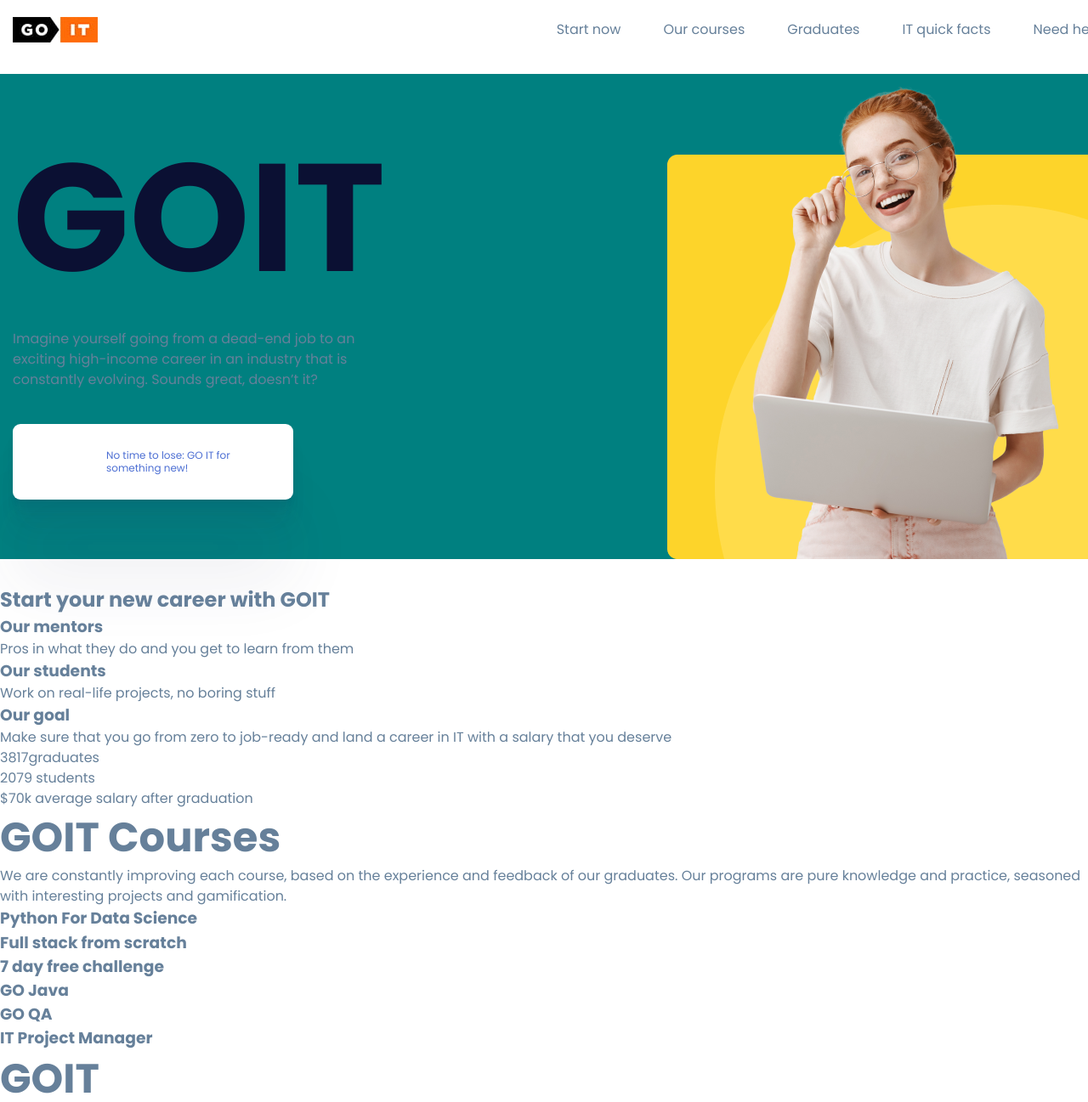
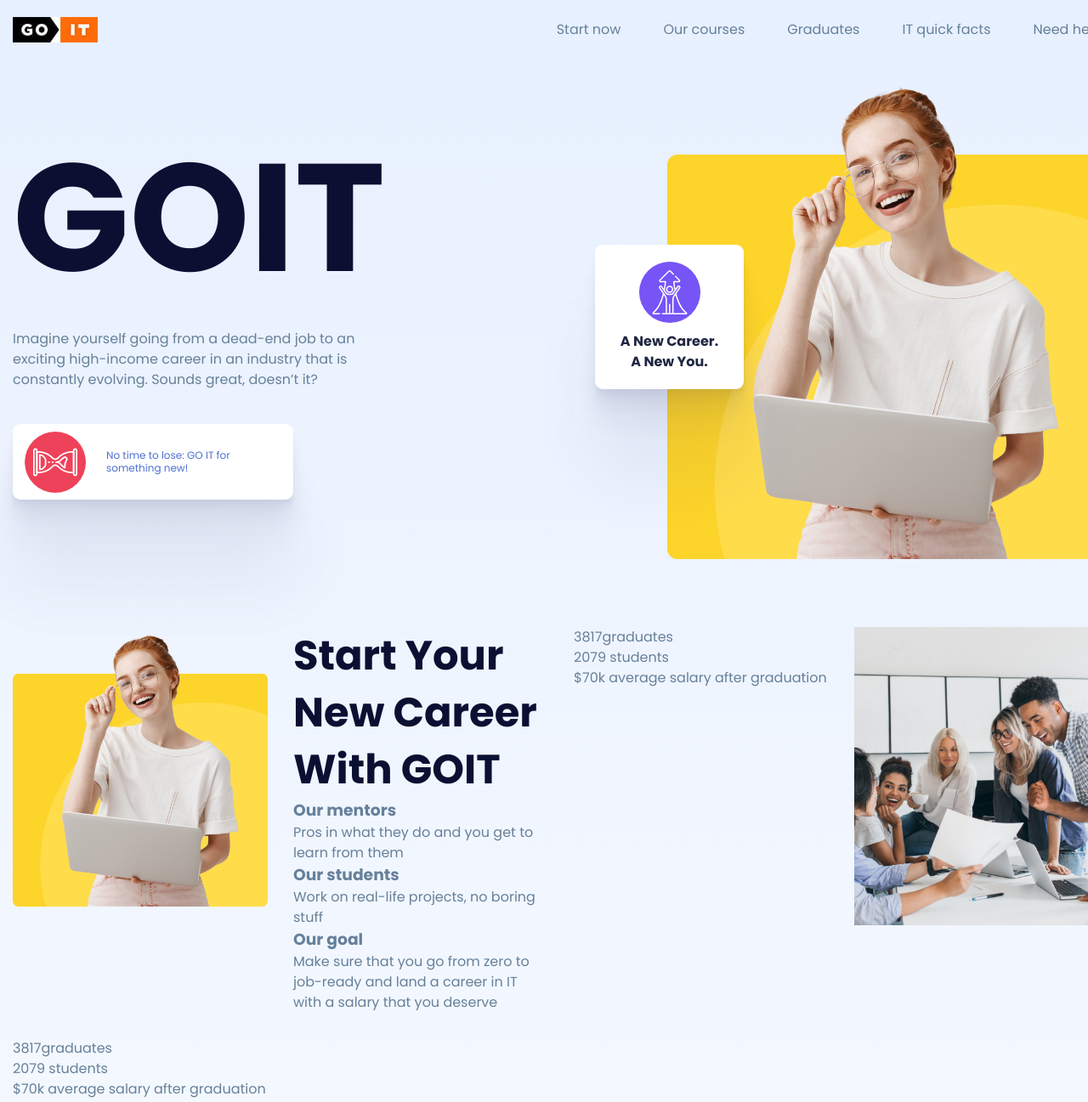
Before and after one commit to kharchenkok/49-lesson-1, a plain HTML site: page index.html in a window 1280 px wide. Shown: the part 17-1314 px from the top of the page at 85% size. Drawn offline with nearby package versions, Linux system fonts and the light colour scheme.

Commit message:
animation and grid edit

```diff
--- a/index.html
+++ b/index.html
@@ -1,33 +1,54 @@
 <!DOCTYPE html>
 <html lang="en">
-
   <head>
     <meta charset="UTF-8" />
     <meta http-equiv="X-UA-Compatible" content="IE=edge" />
     <meta name="viewport" content="width=device-width, initial-scale=1.0" />
     <title>Document</title>
-    <link rel="preconnect" href="https://fonts.googleapis.com">
-    <link rel="preconnect" href="https://fonts.gstatic.com" crossorigin>
-    <link href="https://fonts.googleapis.com/css2?family=Poppins:wght@400;700&display=swap" rel="stylesheet">
-    <link rel="stylesheet" href="https://cdnjs.cloudflare.com/ajax/libs/modern-normalize/1.1.0/modern-normalize.min.css"
+    <link rel="preconnect" href="https://fonts.googleapis.com" />
+    <link rel="preconnect" href="https://fonts.gstatic.com" crossorigin />
+    <link
+      href="https://fonts.googleapis.com/css2?family=Poppins:wght@400;700&display=swap"
+      rel="stylesheet"
+    />
+    <link
+      rel="stylesheet"
+      href="https://cdnjs.cloudflare.com/ajax/libs/modern-normalize/1.1.0/modern-normalize.min.css"
       integrity="sha512-wpPYUAdjBVSE4KJnH1VR1HeZfpl1ub8YT/NKx4PuQ5NmX2tKuGu6U/JRp5y+Y8XG2tV+wKQpNHVUX03MfMFn9Q=="
-        crossorigin="anonymous" referrerpolicy="no-referrer" />
-    <link rel="stylesheet" href="./style.css">
+      crossorigin="anonymous"
+      referrerpolicy="no-referrer"
+    />
+    <link rel="stylesheet" href="./style.css" />
   </head>
 
   <body>
     <header class="header">
       <div class="container header-container">
         <a href="#">
-                <img src="./images/logo.jpg" alt="logo GOIT" width="100" height="30" />
+          <img
+            src="./images/logo.jpg"
+            alt="logo GOIT"
+            width="100"
+            height="30"
+          />
         </a>
         <nav class="header-nav">
           <ul class="list header-nav-list">
-                    <li class="header-nav-item"><a class="link header-nav-link" href="#start">Start now</a></li>
-                    <li class="header-nav-item"><a class="link header-nav-link" href="#courses">Our courses</a></li>
-                    <li class="header-nav-item"><a class="link header-nav-link" href="#graduates">Graduates</a></li>
-                    <li class="header-nav-item"><a class="link header-nav-link" href="#facts">IT quick facts</a></li>
-                    <li class="header-nav-item"><a class="link header-nav-link" href="#help">Need help?</a></li>
+            <li class="header-nav-item">
+              <a class="link header-nav-link" href="#start">Start now</a>
+            </li>
+            <li class="header-nav-item">
+              <a class="link header-nav-link" href="#courses">Our courses</a>
+            </li>
+            <li class="header-nav-item">
+              <a class="link header-nav-link" href="#graduates">Graduates</a>
+            </li>
+            <li class="header-nav-item">
+              <a class="link header-nav-link" href="#facts">IT quick facts</a>
+            </li>
+            <li class="header-nav-item">
+              <a class="link header-nav-link" href="#help">Need help?</a>
+            </li>
           </ul>
         </nav>
       </div>
@@ -38,22 +59,38 @@
           <div class="hero-content">
             <h1 class="hero-title">GOIT</h1>
             <p class="hero-descript">
-                        Imagine yourself going from a dead-end job to an exciting high-income
-                        career in an industry that is constantly evolving. Sounds great,
-                        doesn’t it?
+              Imagine yourself going from a dead-end job to an exciting
+              high-income career in an industry that is constantly evolving.
+              Sounds great, doesn’t it?
             </p>
-                    <p class="hero-label">No time to lose: GO IT for something new!</p>
-
+            <p class="hero-label hero-content-label">
+              No time to lose: GO IT for something new!
+            </p>
           </div>
           <div class="hero-image">
-                    <!-- <p>A New Career. A New You.</p> -->
-                    <img src="./images/hero-img.png" alt="happy girl" width="520" height="571">
+            <p class="hero-label hero-image-label">A New Career. A New You.</p>
+            <img
+              src="./images/hero-img.png"
+              alt="happy girl"
+              width="520"
+              height="571"
+            />
           </div>
         </div>
       </section>
-        <section>
-            <h2 class="setion-title">Start your new career with GOIT</h2>
-            <ul class="list">
+      <section id="start" class="section start">
+        <div class="container">
+          <div class="start-container">
+            <img
+              class="start-image-1"
+              src="./images/hero-img.png"
+              alt="happy girl"
+              width="520"
+              height="571"
+            />
+            <div class="start-content">
+              <h2 class="section-title">Start your new career with GOIT</h2>
+              <ul class="list start-text-list">
                 <li>
                   <h3>Our mentors</h3>
                   <p>Pros in what they do and you get to learn from them</p>
@@ -65,29 +102,51 @@
                 <li>
                   <h3>Our goal</h3>
                   <p>
-                        Make sure that you go from zero to job-ready and land a career in
-                        IT with a salary that you deserve
+                    Make sure that you go from zero to job-ready and land a
+                    career in IT with a salary that you deserve
                   </p>
                 </li>
               </ul>
-            <ul class="list">
+            </div>
+            <ul class="list start-about-list">
               <li>
                 <p><span>3817</span>graduates</p>
               </li>
               <li>
-                    <p><span>2079</span>
-                        students</p>
+                <p><span>2079</span> students</p>
               </li>
               <li>
                 <p><span>$70k </span>average salary after graduation</p>
               </li>
             </ul>
+            <img
+              class="start-image"
+              src="./images/start-image.jpg"
+              width="470"
+              height="550"
+              alt="friendly team in ofice"
+            />
+            <ul class="list start-number-list">
+              <li>
+                <p><span>3817</span>graduates</p>
+              </li>
+              <li>
+                <p><span>2079</span> students</p>
+              </li>
+              <li>
+                <p><span>$70k </span>average salary after graduation</p>
+              </li>
+            </ul>
+          </div>
+        </div>
       </section>
       <section>
         <h2 class="section-title">GOIT Courses</h2>
-            <p>We are constantly improving each course, based on the experience and feedback of our graduates. Our
-                programs are pure
-                knowledge and practice, seasoned with interesting projects and gamification.</p>
+        <p>
+          We are constantly improving each course, based on the experience and
+          feedback of our graduates. Our programs are pure knowledge and
+          practice, seasoned with interesting projects and gamification.
+        </p>
         <ul class="list">
           <li>
             <h3>Python For Data Science</h3>
@@ -113,27 +172,13 @@
         <h2 class="section-title">GOIT</h2>
         <p>IT companies that hire our graduates</p>
         <ul class="list">
-                <li>
-                    logo
-                </li>
-                <li>
-                    logo
-                </li>
-                <li>
-                    logo
-                </li>
-                <li>
-                    logo
-                </li>
-                <li>
-                    logo
-                </li>
-                <li>
-                    logo
-                </li>
-                <li>
-                    logo
-                </li>
+          <li>logo</li>
+          <li>logo</li>
+          <li>logo</li>
+          <li>logo</li>
+          <li>logo</li>
+          <li>logo</li>
+          <li>logo</li>
         </ul>
       </section>
       <section>
@@ -163,23 +208,45 @@
       </a>
       <ul class="list">
         <li>
-                <a href="#" target="_blank" rel="noopener noreferrer nofollow">Terms and conditions,</a>
+          <a href="#" target="_blank" rel="noopener noreferrer nofollow"
+            >Terms and conditions,</a
+          >
         </li>
         <li>
-                <a href="#" target="_blank" rel="noopener noreferrer nofollow"> Privacy Policy</a>
+          <a href="#" target="_blank" rel="noopener noreferrer nofollow">
+            Privacy Policy</a
+          >
         </li>
       </ul>
       <h3>Contact GoIT:</h3>
       <ul class="list">
         <li><a href="tel:+54065550120">(406) 555-0120</a></li>
-            <li><a href="mailto:alma.lawson@example.com">alma.lawson@example.com</a></li>
+        <li>
+          <a href="mailto:alma.lawson@example.com">alma.lawson@example.com</a>
+        </li>
       </ul>
       <button type="button">Connect with Us</button>
       <ul class="list">
-            <li><a href="" target="_blank" rel="noopener noreferrer nofollow">social-icon</a></li>
-            <li><a href="" target="_blank" rel="noopener noreferrer nofollow">social-icon</a></li>
-            <li><a href="" target="_blank" rel="noopener noreferrer nofollow">social-icon</a></li>
-            <li><a href="" target="_blank" rel="noopener noreferrer nofollow">social-icon</a></li>
+        <li>
+          <a href="" target="_blank" rel="noopener noreferrer nofollow"
+            >social-icon</a
+          >
+        </li>
+        <li>
+          <a href="" target="_blank" rel="noopener noreferrer nofollow"
+            >social-icon</a
+          >
+        </li>
+        <li>
+          <a href="" target="_blank" rel="noopener noreferrer nofollow"
+            >social-icon</a
+          >
+        </li>
+        <li>
+          <a href="" target="_blank" rel="noopener noreferrer nofollow"
+            >social-icon</a
+          >
+        </li>
       </ul>
       <ul class="list">
         <li>pay-icon</li>
@@ -190,5 +257,4 @@
       </ul>
     </footer>
   </body>
-
 </html>
--- a/style.css
+++ b/style.css
@@ -1,18 +1,20 @@
 :root {
-
   /* ===text==== */
   --text-color: #66809a;
   --black-text-color: #0b1033;
   --white-text-color: #ffffff;
-  --dark-blue-text-color: #4D6FD3;
+  --dark-blue-text-color: #4d6fd3;
   /* ====bg==== */
   --white-bg-color: #ffffff;
-
-
-  --main-font:'Poppins', sans-serif;
-
-
-  --label-shadow:0px 100px 80px rgba(63, 58, 101, 0.07), 0px 41.7776px 33.4221px rgba(63, 58, 101, 0.0503198), 0px 22.3363px 17.869px rgba(63, 58, 101, 0.0417275), 0px 12.5216px 10.0172px rgba(63, 58, 101, 0.035), 0px 6.6501px 5.32008px rgba(63, 58, 101, 0.0282725), 0px 2.76726px 2.21381px rgba(63, 58, 101, 0.0196802);
+  --pink-dekore: #ee425a;
+  --main-font: "Poppins", sans-serif;
+  --dark-text-label: #202742;
+  --label-shadow: 0px 100px 80px rgba(63, 58, 101, 0.07),
+    0px 41.7776px 33.4221px rgba(63, 58, 101, 0.0503198),
+    0px 22.3363px 17.869px rgba(63, 58, 101, 0.0417275),
+    0px 12.5216px 10.0172px rgba(63, 58, 101, 0.035),
+    0px 6.6501px 5.32008px rgba(63, 58, 101, 0.0282725),
+    0px 2.76726px 2.21381px rgba(63, 58, 101, 0.0196802);
 }
 h1,
 h2,
@@ -47,6 +49,7 @@ body {
   line-height: 1.5;
   color: var(--text-color);
   font-family: var(--main-font);
+  background: linear-gradient(180deg, #e7f0ff 0%, rgba(231, 240, 255, 0) 100%);
 }
 .visually-hidden {
   position: absolute;
@@ -62,8 +65,13 @@ body {
 .section-title {
   font-size: 48px;
   line-height: 1.4;
+  color: var(--black-text-color);
+  text-transform: capitalize;
+}
 
-  text-transform: capitalize;
+.section {
+  padding-top: 50px;
+  padding-bottom: 50px;
 }
 
 .title-white {
@@ -73,7 +81,7 @@ body {
   color: var(--black-text-color);
 }
 
-.container{
+.container {
   margin: 0 auto;
   padding-left: 15px;
   padding-right: 15px;
@@ -81,73 +89,150 @@ body {
 }
 
 /* ======================= */
-.header{
+.header {
   padding-top: 20px;
   padding-bottom: 10px;
 }
-.header-container{
+.header-container {
   display: flex;
   align-items: center;
-
 }
-.header-nav{
+.header-nav {
   margin-left: auto;
 }
-.header-nav-list{
-
+.header-nav-list {
   display: flex;
 }
-.header-nav-link:hover, .header-nav-link:focus{
-  color: var(--black-text-color)
+.header-nav-link:hover,
+.header-nav-link:focus {
+  color: var(--black-text-color);
 }
-.header-nav-item:not(:last-child){
+.header-nav-item:not(:last-child) {
   margin-right: 50px;
 }
-.header-nav-link{
+.header-nav-link {
   padding-top: 20px;
   padding-bottom: 20px;
   display: block;
 }
 
 /* ========hero============== */
-.hero{
+.hero {
   padding-top: 10px;
   padding-bottom: 30px;
 }
-.hero-container{
+.hero-container {
   display: flex;
   align-items: center;
-  background-color: teal;
+  /* background-color: teal; */
 }
-.hero-title{
+.hero-title {
   margin-bottom: 32px;
   font-size: 180px;
   line-height: 110%;
   text-transform: capitalize;
   color: var(--black-text-color);
 }
-.hero-content{
+.hero-content {
   max-width: 35%;
 }
-.hero-image{
+.hero-image {
+  position: relative;
   margin-left: auto;
 }
-.hero-descript{
+.hero-descript {
   margin-bottom: 40px;
 }
 
-.hero-label{
+.hero-content-label {
+  position: relative;
   padding-left: 110px;
   padding-top: 30px;
   padding-bottom: 30px;
   padding-right: 20px;
-
-
   max-width: 330px;
   line-height: 1.2;
   font-size: 12px;
   color: var(--dark-blue-text-color);
+}
+.hero-content-label::before {
+  top: 50%;
+  transform: translateY(-50%);
+  position: absolute;
+  left: 14px;
+  background-color: var(--pink-dekore);
+  background-image: url(../images/hourglass.svg);
+  animation: rotation 2s linear infinite;
+}
+
+.hero-image-label {
+  position: absolute;
+  top: 50%;
+  transform: translateY(-50%);
+  left: -85px;
+  padding: 20px 25px;
+  max-width: 175px;
+  font-weight: 600;
+  font-size: 16px;
+  line-height: 1.5;
+  text-align: center;
+  color: var(--dark-text-label);
+}
+.hero-image-label::before {
+  display: block;
+  margin-left: auto;
+  margin-right: auto;
+  margin-bottom: 10px;
+  background-color: #7754f6;
+  background-image: url(../images/success.svg);
+}
+
+.hero-label {
+  /* position: relative; */
+
   background: var(--white-bg-color);
   box-shadow: var(--label-shadow);
   border-radius: 9px;
 }
+.hero-label::before {
+  content: "";
+  /* position: absolute; */
+
+  width: 72px;
+  height: 72px;
+  border-radius: 50%;
+
+  background-repeat: no-repeat;
+  background-size: 52px;
+  background-position: center;
+  /* animation: rotation 2s linear infinite; */
+}
+
+@keyframes rotation {
+  0% {
+    transform: translateY(-50%) rotate(0);
+  }
+  100% {
+    transform: translateY(-50%) rotate(180deg);
+  }
+}
+
+/* START */
+
+.start-container {
+  display: grid;
+  grid-template-columns: 1fr 1fr 1fr 1fr;
+  grid-template-rows: auto;
+  grid-gap: 30px;
+}
+
+.start {
+}
+
+.start-content {
+  /* grid-area: 1 / 3 / 2 / 4; */
+  /* grid-column-start: 3;
+  grid-column-end: 4;
+  grid-row-start: 1;
+  grid-row-end: 2; */
+}
```
Also changed, not shown: images/hourglass.svg (added), images/start-image.jpg (added), images/success.svg (added). Lines whose indentation alone changed are shown as unchanged.
